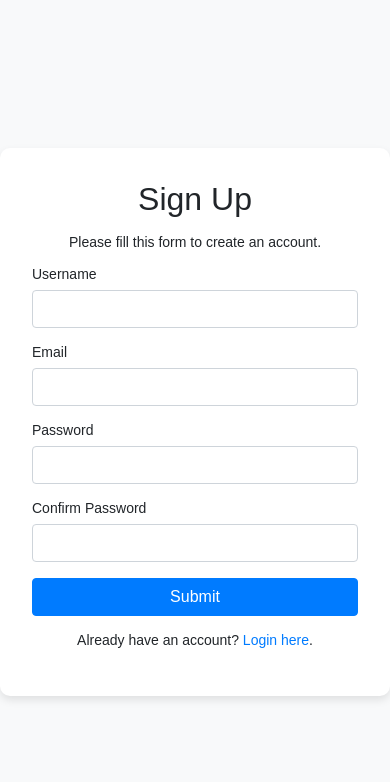
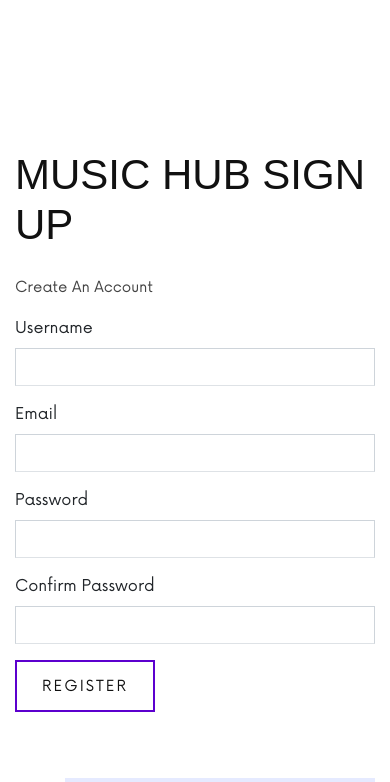
Before and after one commit to mutayyab09/music, a PHP site: page /register.php in a window 390 px wide. Shown: the top 782 px of the page. Before the commit the page ends 700 px from the top, so only its background shows below. Run offline with PHP 8.4, Linux system fonts and the light colour scheme.

Commit message:
small fix

```diff
--- a/register.php
+++ b/register.php
@@ -100,7 +100,7 @@ if ($_SERVER["REQUEST_METHOD"] == "POST") {
             // Attempt to execute the prepared statement
             if (mysqli_stmt_execute($stmt)) {
                 // Redirect to login page
-                header("location: ./index.php");
+                header("location: ./login.php");
                 exit();
             } else {
                 echo "Oops! Something went wrong. Please try again later.";
@@ -122,9 +122,18 @@ if ($_SERVER["REQUEST_METHOD"] == "POST") {
 <head>
     <meta charset="UTF-8">
     <title>Sign Up</title>
-    <link rel="stylesheet" href="https://stackpath.bootstrapcdn.com/bootstrap/4.5.2/css/bootstrap.min.css">
+    <!-- <link rel="stylesheet" href="https://stackpath.bootstrapcdn.com/bootstrap/4.5.2/css/bootstrap.min.css"> -->
+    <link rel="stylesheet" href="./assets/css/bootstrap.min.css" type="text/css">
+<link rel="stylesheet" href="./assets/css/font-awesome.min.css" type="text/css">
+<link rel="stylesheet" href="./assets/css/barfiller.css" type="text/css">
+<link rel="stylesheet" href="./assets/css/nowfont.css" type="text/css">
+<link rel="stylesheet" href="./assets/css/rockville.css" type="text/css">
+<link rel="stylesheet" href="./assets/css/magnific-popup.css" type="text/css">
+<link rel="stylesheet" href="./assets/css/owl.carousel.min.css" type="text/css">
+<link rel="stylesheet" href="./assets/css/slicknav.min.css" type="text/css">
+<link rel="stylesheet" href="./assets/css/style.css" type="text/css">
     <style>
-    body {
+    /* body {
         font: 14px sans-serif;
     }
 
@@ -167,49 +176,61 @@ if ($_SERVER["REQUEST_METHOD"] == "POST") {
     .signup-wrapper p {
         text-align: center;
         margin-top: 1rem;
-    }
+    } */
     </style>
 </head>
 
 <body class="signup-body">
-    <div class="signup-wrapper">
-        <h2>Sign Up</h2>
-        <p>Please fill this form to create an account.</p>
+    <section class="tours spad">
+    <div class="container">
+        <div class="row">
+        <div class="col-lg-6 order-lg-1">
+                    <div class="tours__item__text">
+                    <h2>Music Hub Sign Up</h2>
+        <p>Create An Account</p>
         <form action="<?php echo htmlspecialchars($_SERVER["PHP_SELF"]); ?>" method="post">
             <div class="form-group">
                 <label>Username</label>
                 <input type="text" name="username"
-                    class="form-control <?php echo (!empty($username_err)) ? 'is-invalid' : ''; ?>"
+                    class="form-control border-1 border-bottom rounded-0  <?php echo (!empty($username_err)) ? 'is-invalid' : ''; ?>"
                     value="<?php echo $username; ?>">
                 <span class="invalid-feedback"><?php echo $username_err; ?></span>
             </div>
             <div class="form-group">
                 <label>Email</label>
                 <input type="email" name="email"
-                    class="form-control <?php echo (!empty($email_err)) ? 'is-invalid' : ''; ?>"
+                    class="form-control border-1 border-bottom rounded-0  <?php echo (!empty($email_err)) ? 'is-invalid' : ''; ?>"
                     value="<?php echo $email; ?>">
                 <span class="invalid-feedback"><?php echo $email_err; ?></span>
             </div>
             <div class="form-group">
                 <label>Password</label>
                 <input type="password" name="password"
-                    class="form-control <?php echo (!empty($password_err)) ? 'is-invalid' : ''; ?>"
+                    class="form-control border-1 border-bottom rounded-0  <?php echo (!empty($password_err)) ? 'is-invalid' : ''; ?>"
                     value="<?php echo $password; ?>">
                 <span class="invalid-feedback"><?php echo $password_err; ?></span>
             </div>
             <div class="form-group">
                 <label>Confirm Password</label>
                 <input type="password" name="confirm_password"
-                    class="form-control <?php echo (!empty($confirm_password_err)) ? 'is-invalid' : ''; ?>"
+                    class="form-control border-1 border-bottom rounded-0  <?php echo (!empty($confirm_password_err)) ? 'is-invalid' : ''; ?>"
                     value="<?php echo $confirm_password; ?>">
                 <span class="invalid-feedback"><?php echo $confirm_password_err; ?></span>
             </div>
             <div class="form-group">
-                <input type="submit" class="btn btn-primary" value="Submit">
-            </div>
-            <p>Already have an account? <a href="index.php">Login here</a>.</p>
-        </form>
+                <input type="submit" class="primary-btn border-btn"" value="Register">            </div>
+        </form></div>
+                </div>
+                <div class="col-lg-6 order-lg-2">
+                    <div class="tours__item__pic mt-3">
+                        <img src="./assets/img/tours/tour-1.jpg" alt="">
+                    </div>
+                </div>
+
     </div>
+    </section>
+
+
 </body>
 
 </html>
```
Also changed, not shown: dashboard/label/index.php (added, +132 -0 lines), login.php (+4 -4 lines), dashboard/artist/uploads/channel_content/1741898371_Screenshot (17).png (added), dashboard/artist/uploads/channel_dashboard/1741898371_Screenshot (17).png (added), dashboard/artist/uploads/covers/1741898370_Screenshot (17).png (added), dashboard/artist/uploads/id_Front/1741898370_Screenshot (17).png (added), dashboard/artist/uploads/id_back/1741898370_Screenshot (17).png (added), dashboard/artist/uploads/profile_pictures/1741898370_Screenshot (17).png (added), dashboard/assets/css/styles.css, 1 other file.
